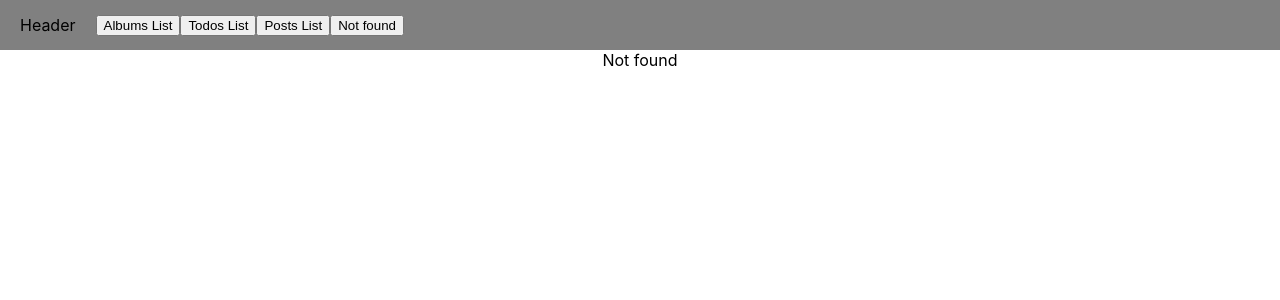
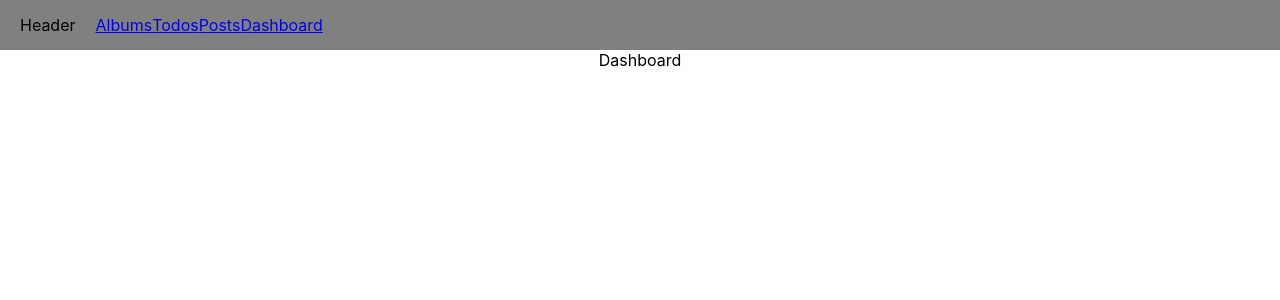
Before and after one commit to LaviniaPop31/LearningReact, a React (Create React App) app in the folder s5-hooks/: page / in a window 1280 px wide. Before the commit this address had no page. Shown: the top 300 px of the page. Built offline with nearby package versions, Linux system fonts and the light colour scheme.

Commit message:
session 9 - route(part 2)

```diff
--- a/s5-hooks/package.json
+++ b/s5-hooks/package.json
@@ -8,6 +8,7 @@
     "@testing-library/user-event": "^12.8.3",
     "react": "^17.0.2",
     "react-dom": "^17.0.2",
+    "react-router-dom": "^5.2.0",
     "react-scripts": "4.0.3",
     "web-vitals": "^1.1.2"
   },
--- a/s5-hooks/src/App.js
+++ b/s5-hooks/src/App.js
@@ -6,7 +6,7 @@ import Home from "./containers/Home/home"
 function App() {
   return (
     <div className="App">
-      <Home/>
+      <Home permissions={['READ_TODOS', 'ADMIN']}/>
     </div>
   );
 }
--- a/s5-hooks/src/components/PostView/postView.js
+++ b/s5-hooks/src/components/PostView/postView.js
@@ -1,19 +1,52 @@
-import React, { useState } from 'react'
+import React, { useState, useContext, useEffect } from 'react'
 import PropTypes from 'prop-types'
 import Comments from '../Comments/comments'
 import {CommentsProvider} from '../../context/CommentsContext'
+import { SINGLE_POST } from '../../routes'
+import { NavigationContext } from '../../containers/Home/home'
+import { Link, useLocation, useParams } from 'react-router-dom'
 
 
-export default function PostView({id, title, body, userId}) {
-  const [showComments, setShowComments] = useState('false')
+export default function PostView({id, title, body, userId, newData = false}) {
+  const { navigateTo } = useContext(NavigationContext);
 
+  const [newPost, setNewPost] = useState(null);
+
+  let location = useLocation()
+  let params = useParams()
+  const {state} = location;
+
+  const fetchNewData = () =>
+  fetch(`https://jsonplaceholder.typicode.com/posts/${params?.id}`)
+    .then((response) => response.json())
+    .then((data) => setNewPost(data));
+
+  useEffect(() => {
+    if(params?.idPost) {
+      fetchNewData();
+    }
+  }, [state?.title]);
+
+    console.log(location, params)
   return (
-    <div style={{textAlign: "left"}}>
+    <div style={{ textAlign: "left" }}>
+    {!newData ? (
+      <>
+        <Link to={{pathname: `/posts/${id}`, state: {title, body, id}}}>
+          Show details
+        </Link>
+
         <h4>Title: {title}</h4>
         <p>Content: {body}</p>
-        <button onClick={() => {setShowComments(!showComments)}}>Comments</button>
-        {(!showComments) ? <CommentsProvider><Comments id={id} /></CommentsProvider> : null}
-    </div>
+      </>
+    ) : (
+      <>
+        <h3>New post details</h3>
+        <h4>Title: {state?.title || newPost?.title}</h4>
+        <p>Content: {state?.body || newPost?.body}</p>
+      </>
+    )}
+  </div>
   );
 }
  PostView.propTypes = {
--- a/s5-hooks/src/containers/Header/header.js
+++ b/s5-hooks/src/containers/Header/header.js
@@ -1,8 +1,9 @@
 import React from 'react'
 import PropTypes from 'prop-types'
 import appRoutes from '../../routes';
+import { Link } from 'react-router-dom';
 
-export default function Header({navigateTo}) {
+export default function Header({navigateTo, userPermissions}) {
   return (
     <header style={{
         display:'flex',
@@ -14,11 +15,22 @@ export default function Header({navigateTo}) {
         >
         <span style={{marginLeft: 20, marginRight: 20}}>Header</span>
 
-        {appRoutes.map(({ path, title }) => (
-            <button key={path} onClick={navigateTo(path)}>{title}</button>
+        {appRoutes
+        .filter(({ noHeader }) => !noHeader)
+        .filter(
+          ({ permissions }) =>
+            permissions.some((permission) =>
+              userPermissions.includes(permission)
+            ) || permissions.length === 0
+        )
+        .map(({ path, title }) => (
+          <Link to={path}>{title}</Link>
         ))}
 
 
+        {/* {appRoutes.map(({ path, title }) => (
+            <button key={path} onClick={navigateTo(path)}>{title}</button>
+        ))} */}
 
         {/* <button onClick={navigateTo('/posts')}>Posts</button>
         <button onClick={navigateTo('/albums')}>Albums</button>
--- a/s5-hooks/src/containers/Home/home.js
+++ b/s5-hooks/src/containers/Home/home.js
@@ -1,29 +1,32 @@
 import React, { useState, createContext } from "react";
 import Posts from "../Posts/posts";
 import Header from "../Header/header"
-import {PostProvider} from "../../context/PostsContext"
+import { BrowserRouter, Switch, Route } from 'react-router-dom'
+import { PostProvider } from "../../context/PostsContext"
 import Albums from "../Albums/albums";
 import appRoutes from "../../routes";
+import Todos from "../Todos/todos";
 
 export const NavigationContext = createContext();
 
-function Home() {
+function Home({permissions}) {
   const [route, setRoute] = useState({ path: "", args: null });
 
-  const[path, setPath] = useState('');
+  const [path, setPath] = useState('');
 
   // scrierea asta permite ca in onClick sa nu mai scriem functie sa apelam doar, deoarece onClick = () =>{}
   const navigateTo = (to) => () => setPath(to)
 
-  const renderBasedOnPath = () => {
-    const activeRoute = appRoutes.find((route) => route.path === path);
-    //trebuie sa ma asigur ca exista activeRoute, ar fi la fel ca si cu if (activeRoute)
-    // return (activeRoute &&  activeRoute.render()) || 'Not found'
-     // or optional chaining
-     return (activeRoute?.render()) || 'Not found'
-  }
+  // //for manualy routing
+  // const renderBasedOnPath = () => {
+  //   const activeRoute = appRoutes.find((route) => route.path === path);
+  //   //trebuie sa ma asigur ca exista activeRoute, ar fi la fel ca si cu if (activeRoute)
+  //   // return (activeRoute &&  activeRoute.render()) || 'Not found'
+  //   // or optional chaining
+  //   return (activeRoute?.render()) || 'Not found'
+  // }
 
-    //without appRoutes will be like this
+  //without appRoutes will be like this
   //   if(path === 'Albums') {
   //     return <Albums/>
   //   }
@@ -39,9 +42,17 @@ function Home() {
 
   return (
     <NavigationContext.Provider value={{ path: route.path, navigateTo }}>
-      <Header navigateTo={navigateTo}/>
-      {renderBasedOnPath()}
+
+      <BrowserRouter>
+        <Header userPermissions={permissions} navigateTo={navigateTo} />
+        {/* {renderBasedOnPath()} */}
+        <Switch>
+          {appRoutes.map(route => (
+            <Route key={route.title} path={route.path} render={route.render} exact={route.exact}></Route>
+          ))}
+        </Switch>
+      </BrowserRouter>
     </NavigationContext.Provider>
-  );
+      );
 }
-export default Home;
+      export default Home;
--- a/s5-hooks/src/routes.js
+++ b/s5-hooks/src/routes.js
@@ -1,37 +1,54 @@
 import Albums from './containers/Albums/albums'
 import Posts from './containers/Posts/posts'
+import PostView from './components/PostView/postView'
 import Todos from './containers/Todos/todos'
 import { PostProvider } from './context/PostsContext'
 
 export const ALBUM_ROUTE = '/albums'
+export const SINGLE_POST = "/posts/:id";
 
 const appRoutes = [
     {
       path: ALBUM_ROUTE,
-      title: 'Albums List',
+      title: 'Albums',
+      noHeader: false,
       permissions: ['READ_ALBUMS', 'ADMIN'],
-      render: () => <Albums />
+      exact: true,
+      render: (props) => <Albums {...props}/>
     },
     {
-        path: '/todos',
-        title: 'Todos List',
-        permissions: ['READ_TODOS', 'ADMIN'],
-        render: () => <Todos />
+      path: '/todos',
+      title: 'Todos',
+      noHeader: false,
+      permissions: ['READ_TODOS', 'ADMIN'],
+      exact: true,
+      render: (props) => <Todos {...props} />
     },
     {
       path: '/posts',
-      title: 'Posts List',
+      title: 'Posts',
+      noHeader: false,
       permissions: ['READ_POSTS', 'ADMIN'],
-      render: () => (
+      exact: true,
+      render: (props) => (
         <PostProvider>
-            <Posts />
+            <Posts {...props}/>
           </PostProvider>
       )
     },
     {
-        path: '/not-found',
-        title: 'Not found',
-        render: () => "Not found"
+      path: SINGLE_POST,
+      title: "Post view",
+      noHeader: true,
+      permissions: ["READ_POSTS", "ADMIN"],
+      render: (props) => <PostView {...props} newData />,
+    },
+    {
+      path: '',
+      title: 'Dashboard',
+      exact: true,
+      permissions: [],
+      render: () => "Dashboard"
     }
   ]
 
```
Also changed, not shown: 1 other file (tests, documents, lock files or other folders).
